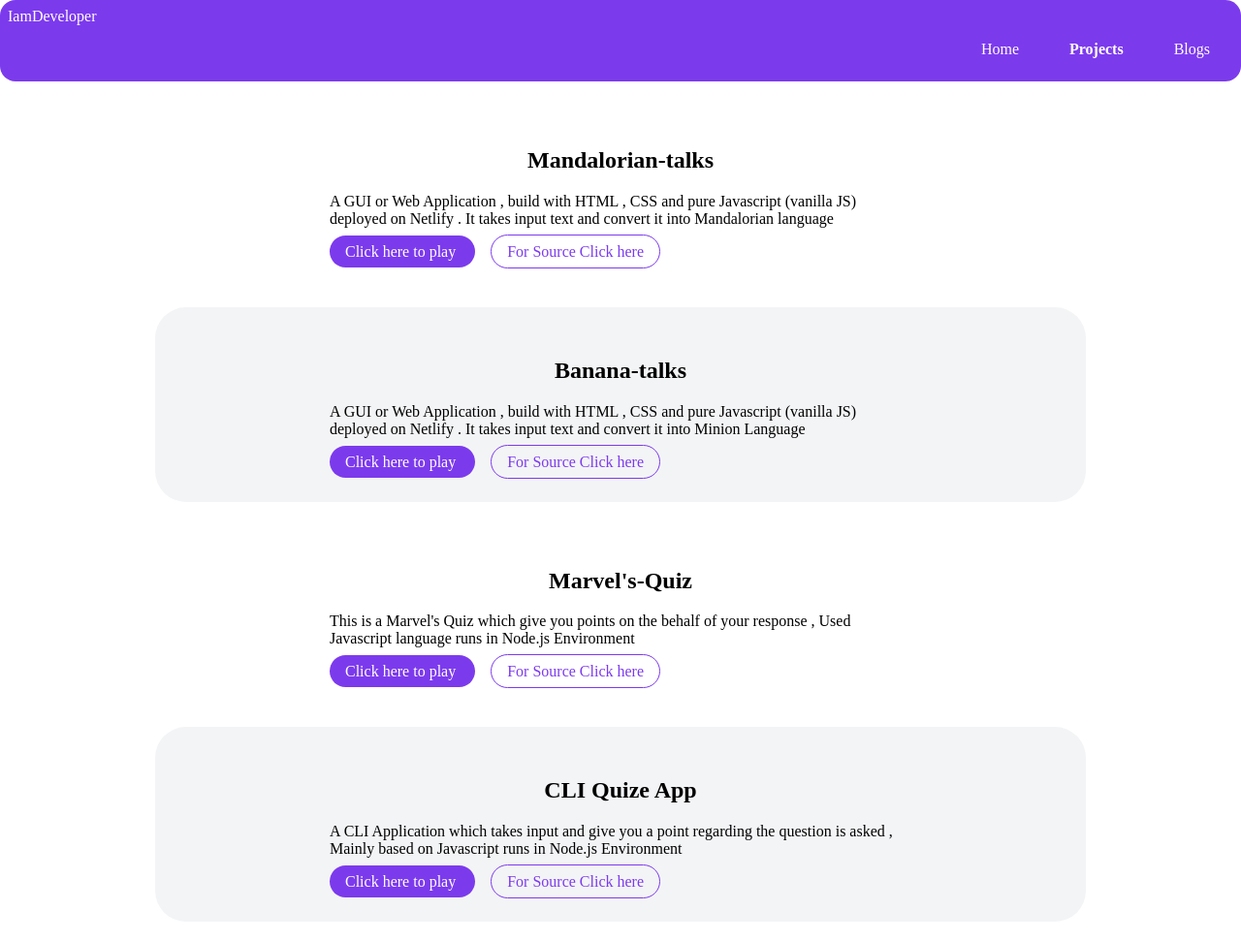
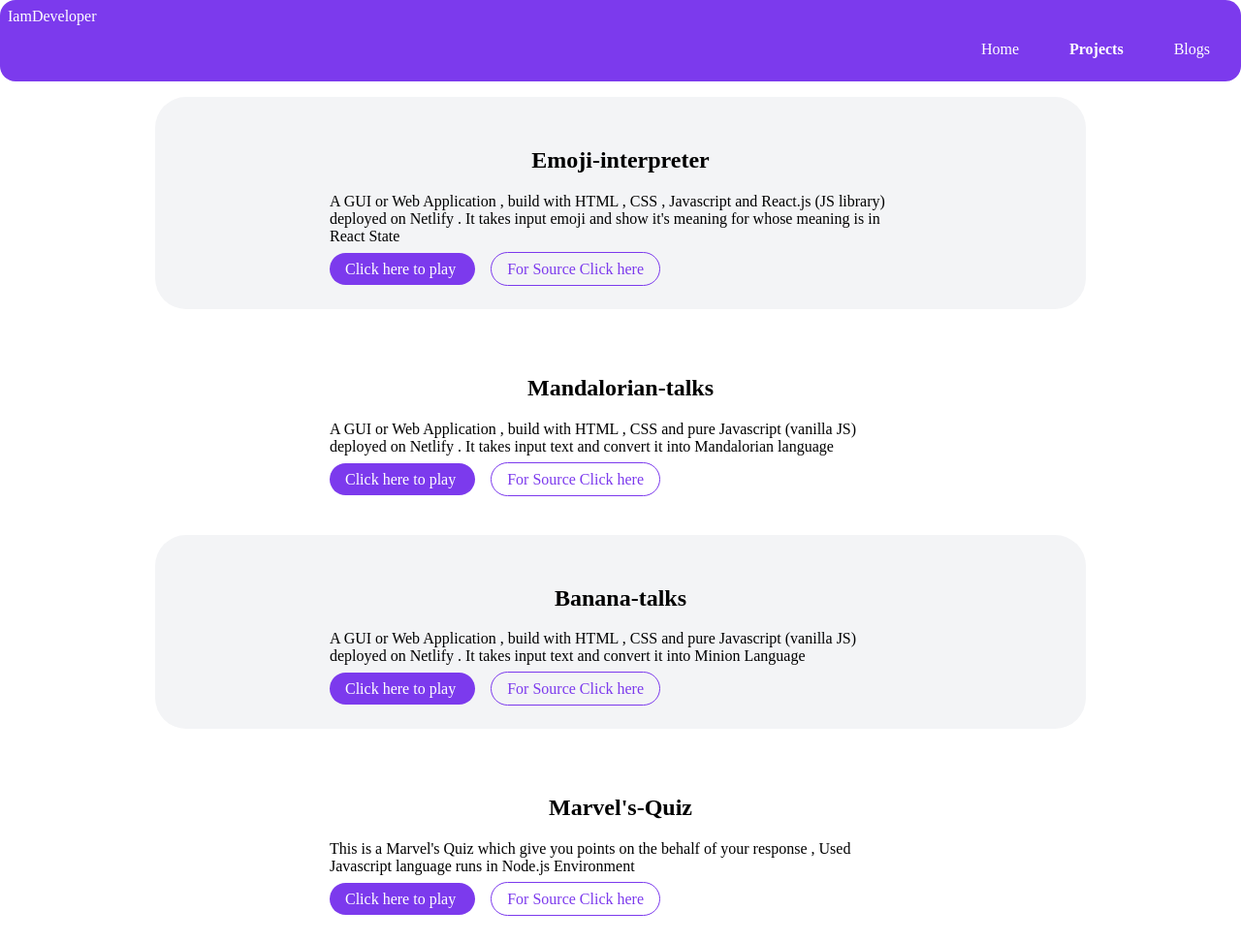
Before and after one commit to dev-prabhat/prabhat_singh-portfolio, a plain HTML site: page projects.html in a window 1280 px wide. Shown: the top 972 px of the page at 97% size. Drawn offline with Linux system fonts and the light colour scheme; a web font is replaced by a local one.

Commit message:
adding react.js web application to the project section

```diff
--- a/projects.html
+++ b/projects.html
@@ -23,6 +23,31 @@
         </li>
       </ul>
     </nav>
+
+    <section class="section ow">
+      <div class="container-center">
+        <h1>Emoji-interpreter</h1>
+        <p>
+          A GUI or Web Application , build with HTML , CSS , Javascript and
+          React.js (JS library) deployed on Netlify . It takes input emoji and
+          show it's meaning for whose meaning is in React State
+        </p>
+        <a
+          class="link primary-link"
+          href="https://csb-rdrhc.netlify.app/"
+          target="_blank"
+        >
+          Click here to play
+        </a>
+        <a
+          class="link secondary-link"
+          href="https://github.com/dev-prabhat/emoji-interpreter"
+          target="_blank"
+        >
+          For Source Click here
+        </a>
+      </div>
+    </section>
 
     <section class="section">
       <div class="container-center">
```
